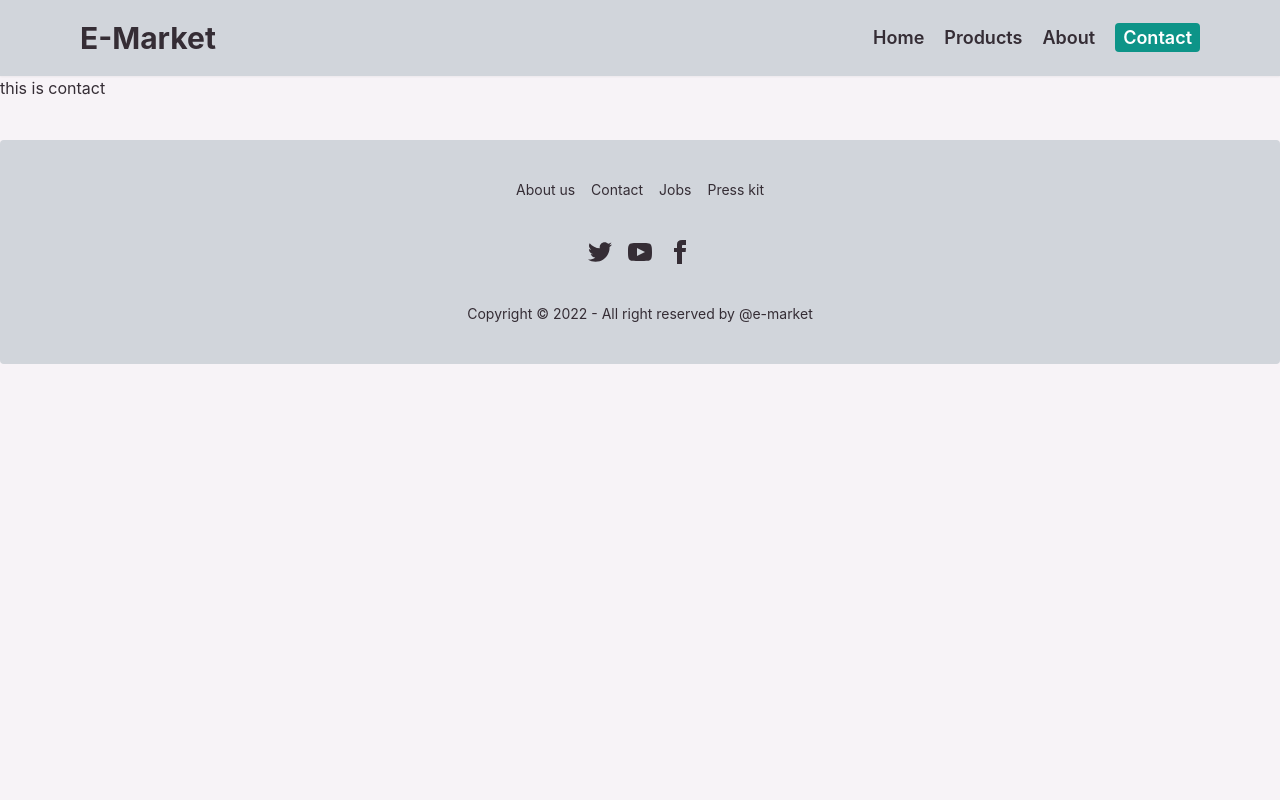
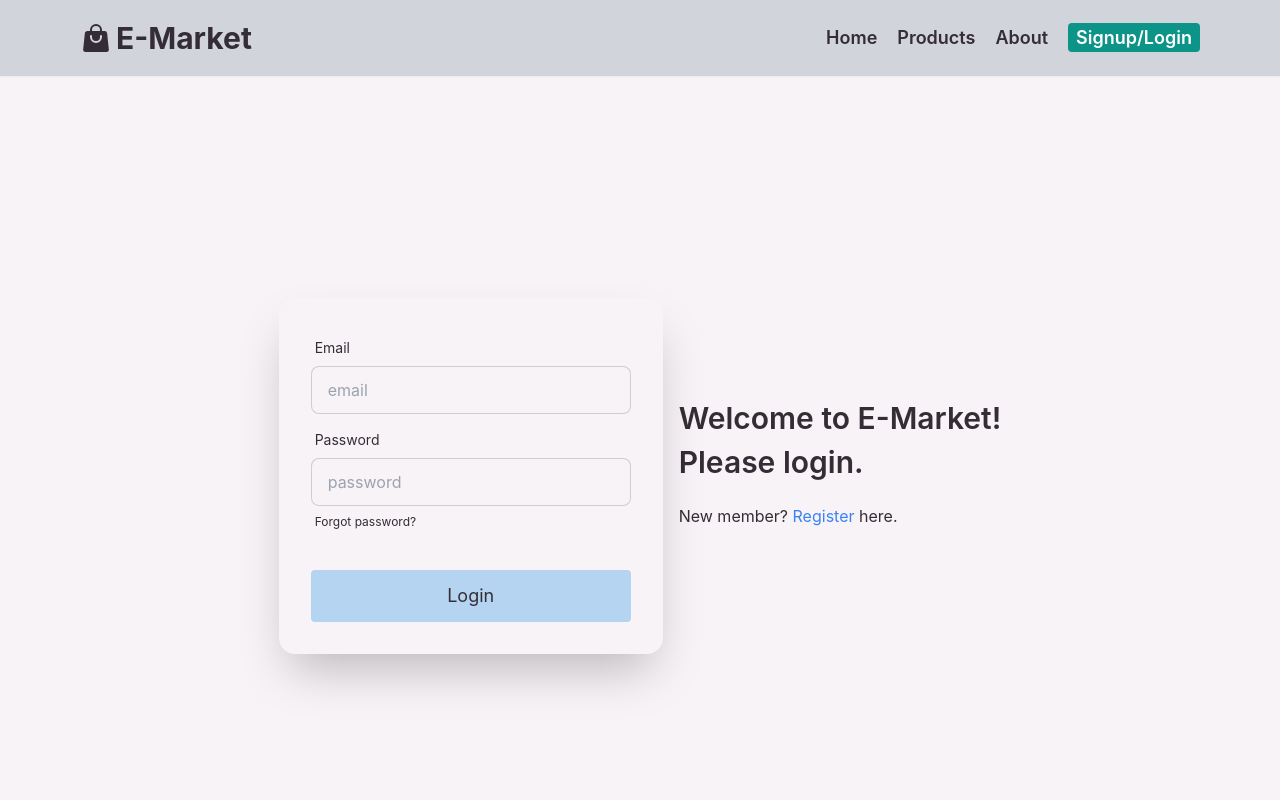
Before and after one commit to MehediAhsan/e-market, a React (Create React App) app: page /contact in a window 1280 px wide. Shown: the top 800 px of the page. Built offline with nearby package versions, Linux system fonts and the light colour scheme.

Commit message:
login page designed

```diff
--- a/src/components/Contact/Contact.js
+++ b/src/components/Contact/Contact.js
@@ -2,8 +2,37 @@ import React from 'react';
 
 const Contact = () => {
     return (
-        <div>
-            <h1>this is contact</h1>
+        <div className="hero min-h-screen">
+        <div className="hero-content flex-col lg:flex-row-reverse">
+            <div className="text-center lg:text-left">
+            <h1 className="text-3xl font-semibold">Welcome to E-Market!</h1>
+            <h1 className="text-3xl font-semibold mt-2">Please login.</h1>
+
+            <p className="py-6">New member? <a href="/" className='text-blue-500'>Register</a> here.</p>
+            </div>
+            <div className="card flex-shrink-0 w-full md:w-[700px] max-w-sm shadow-2xl bg-base-100">
+            <div className="card-body">
+                <div className="form-control">
+                <label className="label">
+                    <span className="label-text">Email</span>
+                </label>
+                <input type="text" placeholder="email" className="input input-bordered" />
+                </div>
+                <div className="form-control">
+                <label className="label">
+                    <span className="label-text">Password</span>
+                </label>
+                <input type="text" placeholder="password" className="input input-bordered" />
+                <label className="label">
+                    <a href="/" className="label-text-alt link link-hover">Forgot password?</a>
+                </label>
+                </div>
+                <div className="form-control mt-6">
+                <button className="bg-primary py-3 text-lg rounded">Login</button>
+                </div>
+            </div>
+            </div>
+        </div>
         </div>
     );
 };
--- a/src/components/Header/Header.js
+++ b/src/components/Header/Header.js
@@ -1,6 +1,6 @@
 import React, { useState } from 'react';
 import Navbar from '../Navbar/Navbar';
-import { Bars3Icon, XMarkIcon } from '@heroicons/react/24/solid'
+import { Bars3Icon, XMarkIcon, ShoppingBagIcon } from '@heroicons/react/24/solid';
 
 const Header = () => {
     const [open, setOpen] = useState(false);
@@ -8,11 +8,12 @@ const Header = () => {
         {id:1, name:'Home', path:'/home'},
         {id:1, name:'Products', path:'/products'},
         {id:1, name:'About', path:'/about'},
-        {id:1, name:'Contact', path:'/contact'},
+        {id:1, name:'Signup/Login', path:'/contact'},
     ]
     return (
         <div className='flex justify-between bg-gray-300 md:px-20 py-5 items-center shadow-sm sticky top-0 z-50'>
-            <div>
+            <div className='flex items-center gap-1'>
+                <ShoppingBagIcon className="h-8 w-8"/>
                 <h1 className='font-bold text-3xl'>E-Market</h1>
             </div>
             <div onClick={() => setOpen(!open)} className="h-6 w-6 md:hidden">
```
